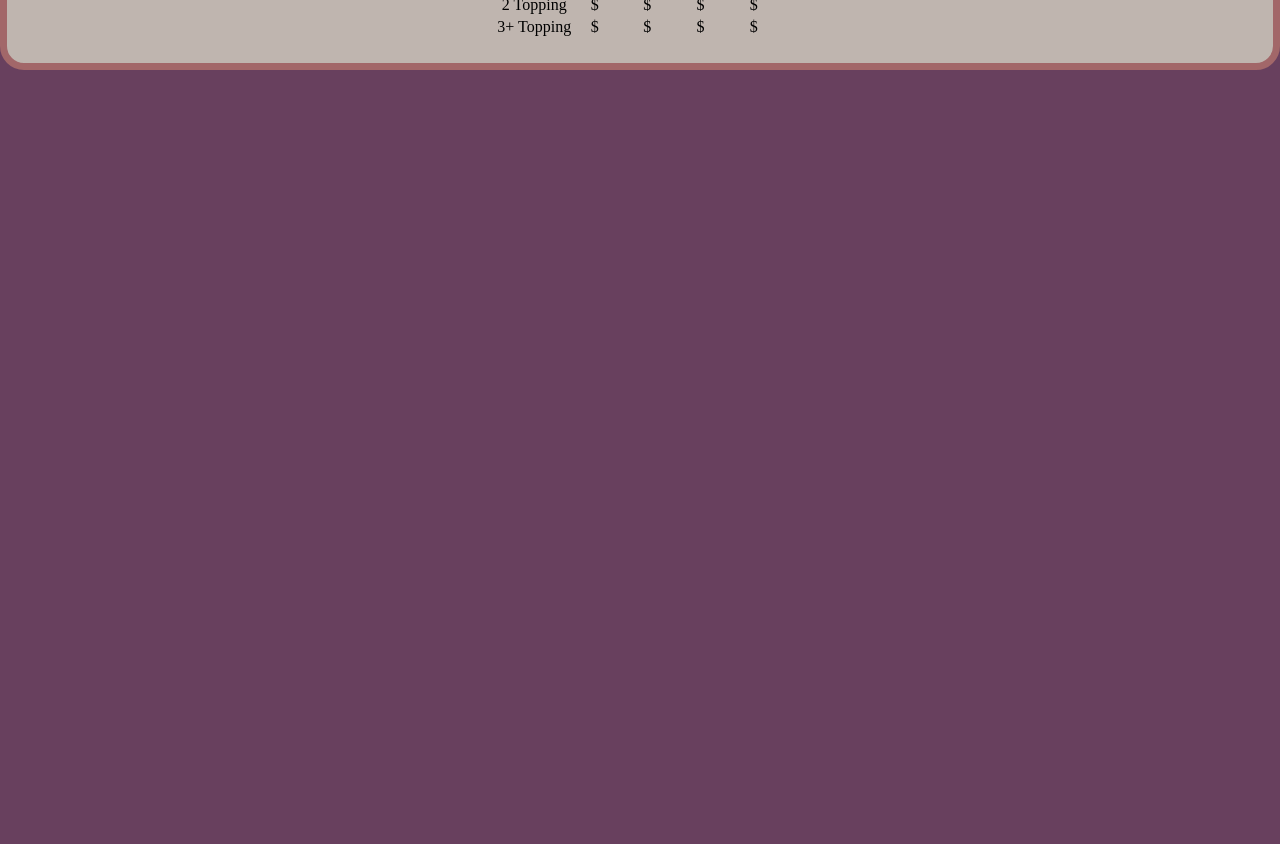
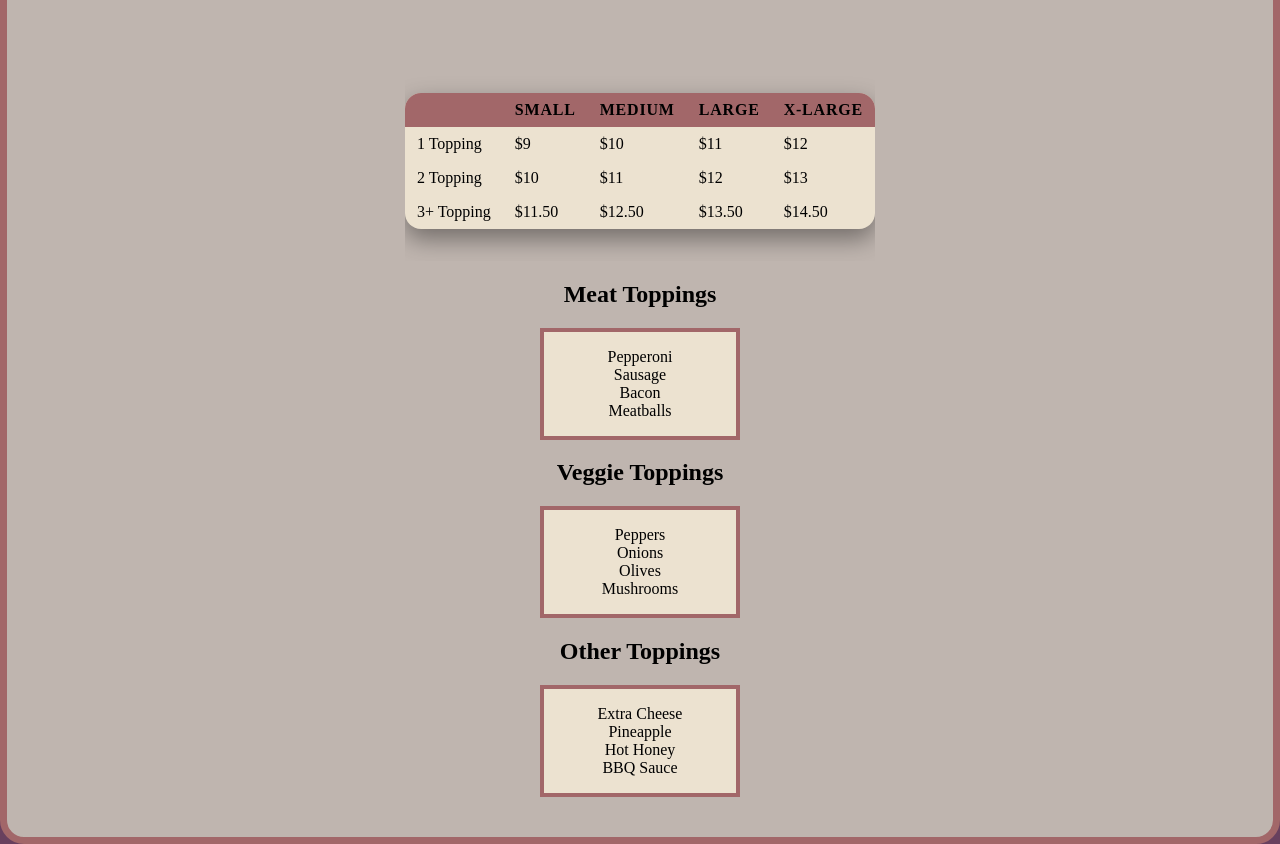
Before and after one commit to ColinD13/CMPS262-AdvancedProgramming-Downing, a plain HTML site: page Mockup Website/menu.html in a window 1280 px wide. Shown: the part 228-1072 px from the top of the page. Before the commit the page ends 800 px from the top, so only its background shows below. Drawn offline with Linux system fonts and the light colour scheme.

Commit message:
Added menu items
Menu items added with table addition

```diff
--- a/Mockup Website/menu.html
+++ b/Mockup Website/menu.html
@@ -19,7 +19,9 @@
 
     <main>
         <div class="content">
+            <h1>Menu</h1>
             <div class="under-hero">
+                <div class="table-wrapper">
                     <table>
                         <tr>
                             <th></th>
@@ -30,26 +32,50 @@
                         </tr>
                         <tr>
                             <td>1 Topping</td>
-                        <td>$</td>
-                        <td>$</td>
-                        <td>$</td>
-                        <td>$</td>
+                            <td>$9</td>
+                            <td>$10</td>
+                            <td>$11</td>
+                            <td>$12</td>
                         </tr>
                         <tr>
                             <td>2 Topping</td>
-                        <td>$</td>
-                        <td>$</td>
-                        <td>$</td>
-                        <td>$</td>
+                            <td>$10</td>
+                            <td>$11</td>
+                            <td>$12</td>
+                            <td>$13</td>
                         </tr>
                         <tr>
                             <td>3+ Topping</td>
-                        <td>$</td>
-                        <td>$</td>
-                        <td>$</td>
-                        <td>$</td>
+                            <td>$11.50</td>
+                            <td>$12.50</td>
+                            <td>$13.50</td>
+                            <td>$14.50</td>
                         </tr>
                     </table>
+                </div>
+            </div>
+            <div class="in-sub-level-toppings">
+                <h2>Meat Toppings</h2>
+                <ul class="toppings">
+                    <li class="topping">Pepperoni</li>
+                    <li class="topping">Sausage</li>
+                    <li class="topping">Bacon</li>
+                    <li class="topping">Meatballs</li>
+                </ul>
+                <h2>Veggie Toppings</h2>
+                <ul class="toppings">
+                    <li class="topping">Peppers</li>
+                    <li class="topping">Onions</li>
+                    <li class="topping">Olives</li>
+                    <li class="topping">Mushrooms</li>
+                </ul>
+                <h2>Other Toppings</h2>
+                <ul class="toppings">
+                    <li class="topping">Extra Cheese</li>
+                    <li class="topping">Pineapple</li>
+                    <li class="topping">Hot Honey</li>
+                    <li class="topping">BBQ Sauce</li>
+                </ul>
             </div>
         </div>
     </main>
--- a/Mockup Website/styles.css
+++ b/Mockup Website/styles.css
@@ -44,7 +44,7 @@ ul li a:hover{
 /*main content box*/
 main{
     background-color: var(--silver);
-    padding: 1.5rem 5rem;
+    padding: 1.5rem clamp(1rem, 4vw, 5rem);
     margin:0 auto;
     border: 7px var(--rose) solid;
     border-radius: 1.5rem;
@@ -109,7 +109,7 @@ h1{
 .under-hero{
     display: flex;
     flex-direction: row;
-    margin-top: 5rem;
+    margin-top: 2rem;
     justify-content: flex-start;
     align-items: center;
     flex-wrap: wrap;
@@ -190,3 +190,73 @@ input:hover{
     text-align: center;
     min-width: 200px;
 }
+
+/*MENU TABLE*/
+.table-wrapper {
+    width: 100%;
+    overflow-x: hidden;
+}
+
+table {
+    width: 100%;
+    max-width: 900px;
+    margin: 2rem auto;
+    border-collapse: collapse;
+    background-color: var(--bone);
+    border-radius: 1rem;
+    box-shadow: 0 10px 25px rgba(0, 0, 0, 0.4);
+    font-size: clamp(0.75rem, 2.5vw, 1rem);
+}
+
+th,td {
+    padding: 0.5rem 0.75rem;
+    text-align: left;
+}
+
+
+th {
+    background-color: var(--rose);
+    font-weight: bold;
+    text-transform: uppercase;
+    letter-spacing: 0.05em;
+}
+
+tr:hover td {
+    background-color: var(--almond);
+}
+
+@media (max-width: 360px) {
+    table {
+        font-size: 0.55rem;
+    }
+    th, td {
+        padding: 0.2rem 0.3rem;
+    }
+}
+
+/*fix the borders on the top corners*/
+table tr:first-child th:first-child {
+    border-top-left-radius: 1rem;
+}
+
+table tr:first-child th:last-child {
+    border-top-right-radius: 1rem;
+}
+
+/*Toppings*/
+
+.in-sub-level-toppings{
+    flex: 1 1 250px;
+    text-align: center;
+    min-width: 200px;
+}
+
+.toppings{
+    padding:1rem;
+    margin-bottom:1rem;
+    border: 4px var(--rose) solid;
+}
+
+.topping{
+    float:none;
+}
```
Lines whose indentation alone changed are shown as unchanged.
